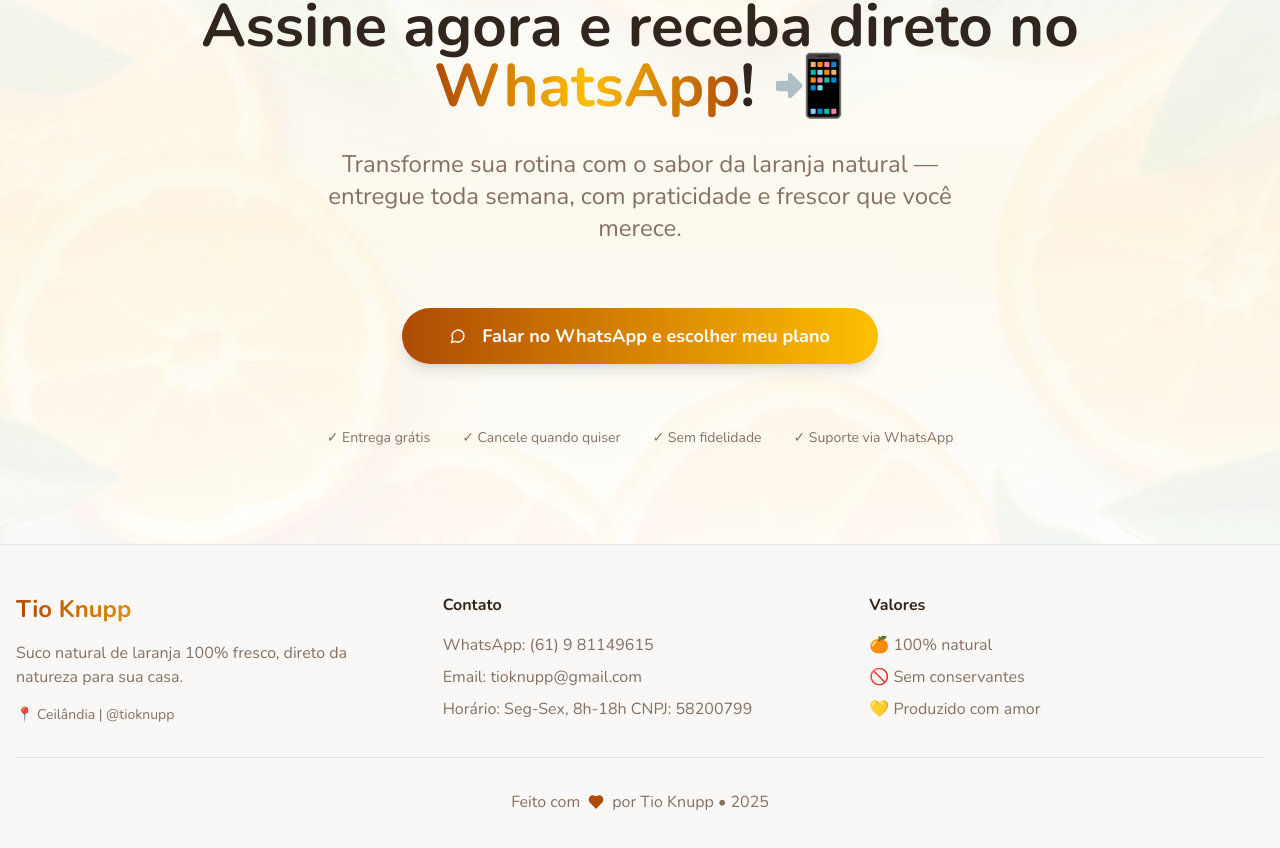
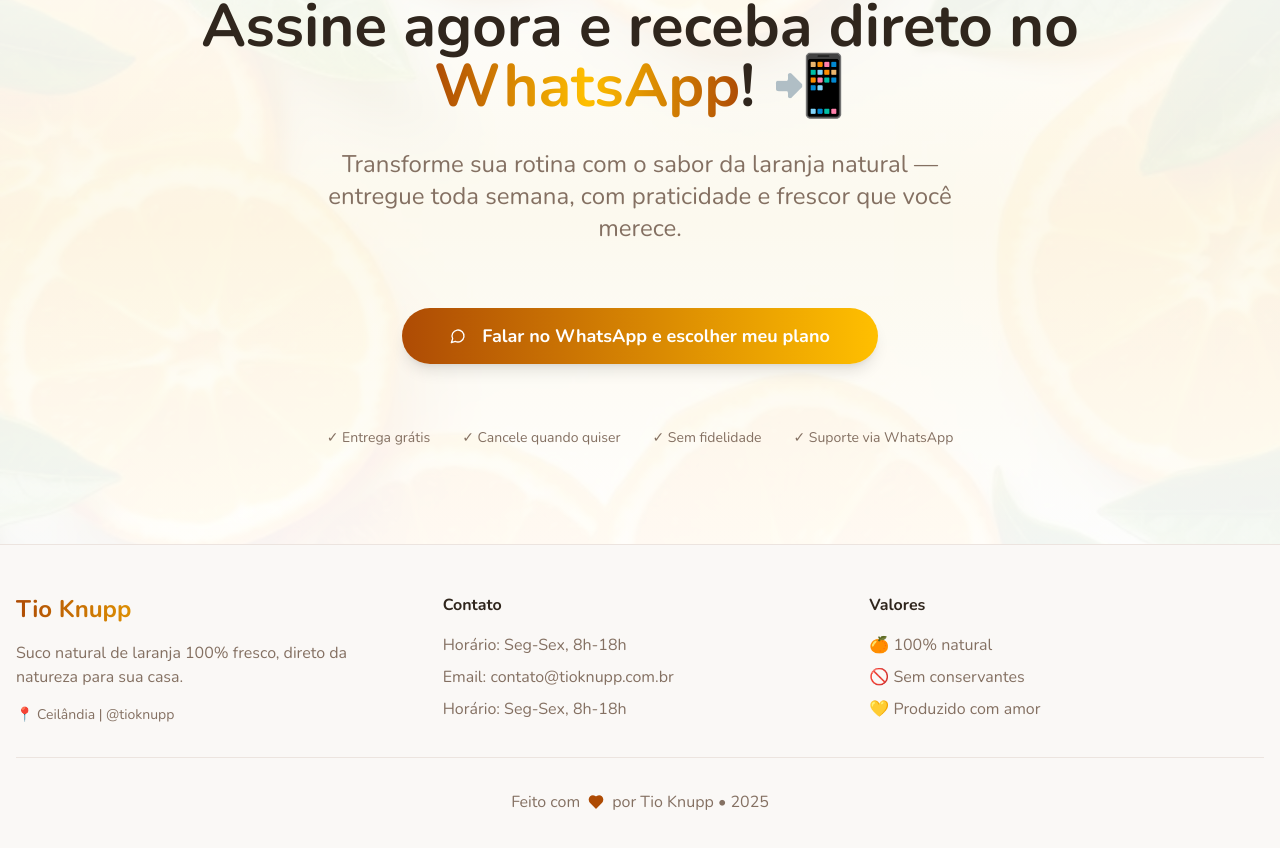
Before and after one commit to FelipeTitan1/tio-knupp-laranja-splash, a React (Vite) app: page /premium in a window 1280 px wide. Shown: the part 5241-6089 px from the top of the page. Built offline with nearby package versions, Linux system fonts and the light colour scheme; the HTML template or start-up script is replaced by a standard one.

Commit message:
Visual edit in Lovable

```diff
--- a/src/components/Footer.tsx
+++ b/src/components/Footer.tsx
@@ -8,18 +8,17 @@ const Footer = () => {
             <p className="text-muted-foreground mb-4">
               Suco natural de laranja 100% fresco, direto da natureza para sua casa.
             </p>
-            <p className="text-sm text-muted-foreground">📍 Ceilândia | @tioknupp </p>
+            <p className="text-sm text-muted-foreground">
+              📍 Ceilândia | @tioknupp
+            </p>
           </div>
 
           <div>
             <h4 className="font-bold mb-4">Contato</h4>
             <div className="space-y-2 text-muted-foreground">
-              <p>WhatsApp: (61) 9 81149615</p>
-              <p>Email: tioknupp@gmail.com</p>
-              <p>Horário: Seg-Sex, 8h-18h
-
-
-CNPJ: 58200799</p>
+              <p>Horário: Seg-Sex, 8h-18h  </p>
+              <p>Email: contato@tioknupp.com.br</p>
+              <p>Horário: Seg-Sex, 8h-18h</p>
             </div>
           </div>
 
```
